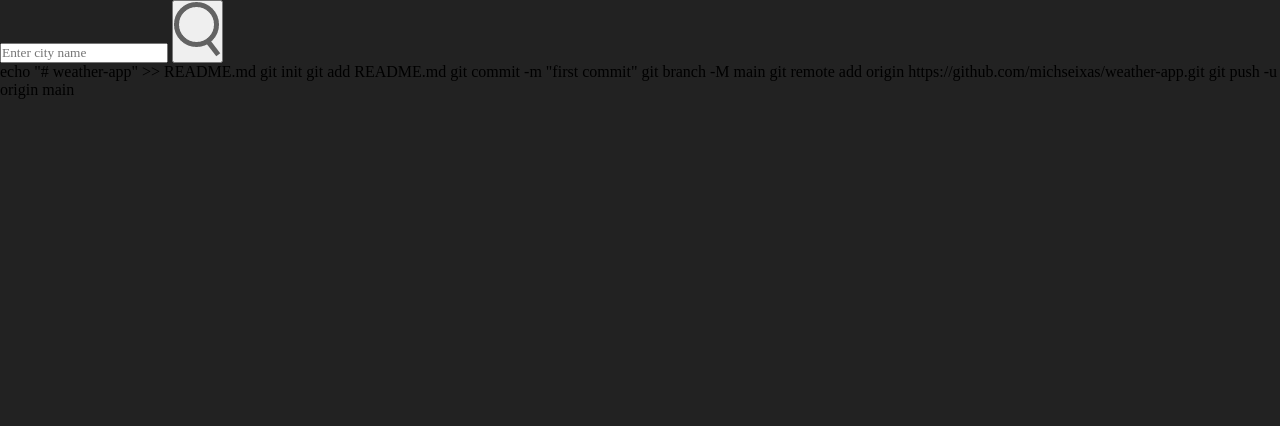
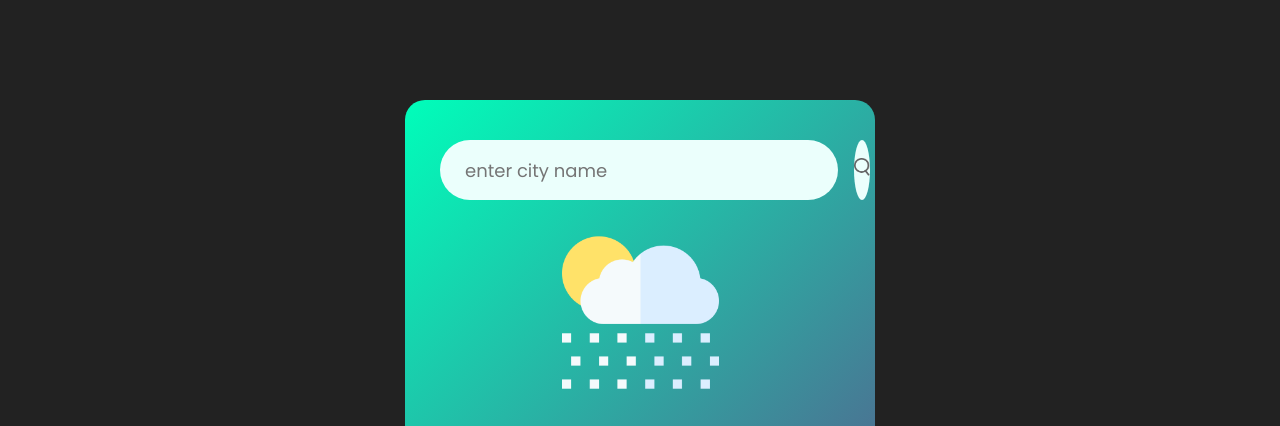
Before and after one commit to michseixas/weather-app, a plain HTML site: page index.html in a window 1280 px wide. Shown: the top 426 px of the page. Drawn offline with Linux system fonts and the light colour scheme.

Commit message:
first styling of search and input. Linked the Poppins font

```diff
--- a/index.html
+++ b/index.html
@@ -4,25 +4,31 @@
     <meta charset="UTF-8">
     <meta name="viewport" content="width=device-width, initial-scale=1.0">
     <title>Weather App</title>
+    <link href="https://fonts.googleapis.com/css2?family=Poppins:wght@400;600&display=swap" rel="stylesheet">
     <link rel="stylesheet" href="style.css">
 </head>
 <body>
 
     <div class="card">
         <div class="search">
-            <input type="text" placeholder="Enter city name" spellcheck="false">
+            <input type="text" placeholder="enter city name" spellcheck="false">
             <button><img src="images/search.png" alt="search icon"></button>
+        </div>
+        <div class="weather">
+            <img src="images/rain.png" alt="weather images">
+            <h1 class="temp">22°c</h1>
+            <h2 class="city">New York</h2>
+            <div class="details">
+                <div class="col">
+                    <img src="images/humidity.png" alt="humidity">
+                    <div>
+                        <p class="humidty"></p>
+                    </div>
+                </div>
+            </div>
         </div>
     </div>
 
 
 </body>
 </html>
-
-echo "# weather-app" >> README.md
-git init
-git add README.md
-git commit -m "first commit"
-git branch -M main
-git remote add origin https://github.com/michseixas/weather-app.git
-git push -u origin main
--- a/style.css
+++ b/style.css
@@ -8,3 +8,49 @@
 body{
     background: #222;
 }
+
+.card{
+    width: 90%;
+    max-width: 470px;
+    background: linear-gradient(135deg, #00feba, #5b548a);
+    color: #fff;
+    margin: 100px auto 0;
+    border-radius: 20px;
+    padding: 40px 35px;
+    text-align: center;
+}
+
+.search{
+    width: 100%;
+    display: flex;
+    align-items: center;
+    justify-content: space-between;
+}
+
+.search input{
+    border: 0;
+    outline: 0;
+    background: #ebfffc;
+    color: #555;
+    padding: 10px 25px;
+    height: 60px;
+    border-radius: 30px;
+    flex: 1;
+    margin-right: 16px;
+    font-size: 18px;
+
+}
+
+.search button{
+    border: 0;
+    outline: 0;
+    background: #ebfffc;
+    border-radius: 50%;
+    width:  60px;
+    height: 60px;
+    cursor: pointer;
+}
+
+.search button img{
+    width: 16px;
+}
```
